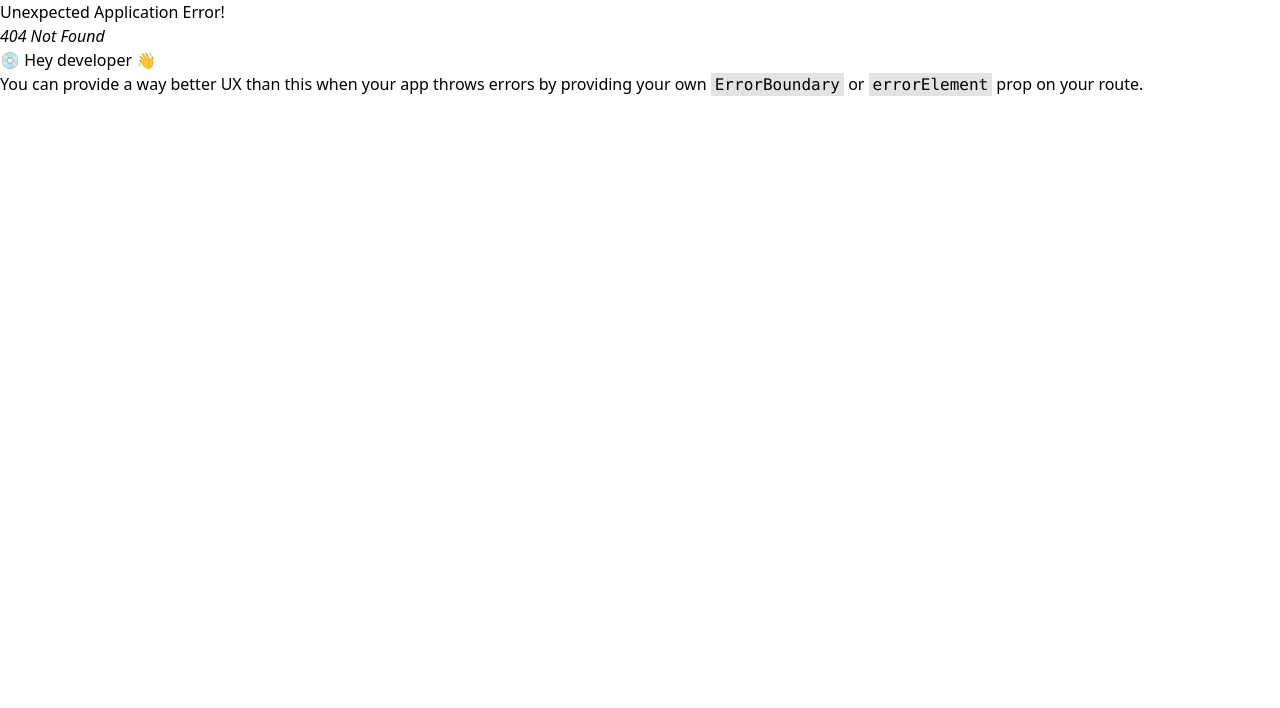
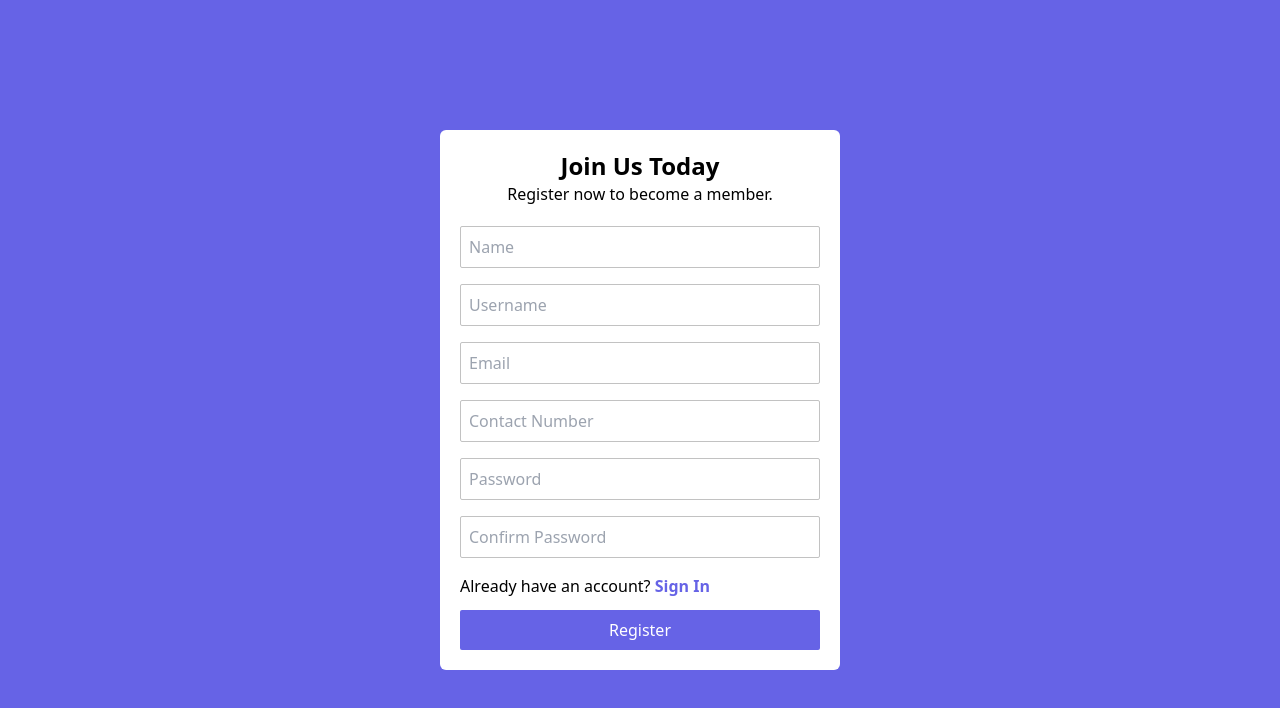
Before and after one commit to birazstha/react-dashboard, a React (Create React App) app: page /signup in a window 1280 px wide. Before the commit this address had no page. Shown: the top 708 px of the page. Built offline with nearby package versions, Linux system fonts and the light colour scheme.

Commit message:
feat: signup adn signin for created

```diff
--- a/src/Route.js
+++ b/src/Route.js
@@ -4,6 +4,8 @@ import Friends from './components/Friends';
 import Dashboard from './components/Dashboard';
 import Master from './components/Master';
 import CategoryList from './pages/categories/index';
+import Signin from './pages/authentication/Signin';
+import Signup from './pages/authentication/Signup';
 
 const router = createBrowserRouter ([
   {
@@ -11,7 +13,7 @@ const router = createBrowserRouter ([
     element: <Master />,
     children: [
       {
-        path: '/',
+        index: true,
         element: <Dashboard />,
       },
       {
@@ -24,6 +26,14 @@ const router = createBrowserRouter ([
       },
     ],
   },
+  {
+    path: '/login',
+    element: <Signin />,
+  },
+  {
+    path: '/signup',
+    element: <Signup />,
+  },
 ]);
 
 export default router;
--- /dev/null
+++ b/src/components/Input.jsx
@@ -0,0 +1,16 @@
+export default function Input({ name, type }) {
+  const formatName = (str) => {
+    return str
+      .replace(/_/g, " ") // Replace underscores with spaces
+      .replace(/\b\w/g, (char) => char.toUpperCase()); // Capitalize the first letter of each word
+  };
+  return (
+    <input
+      type={type ? type : "text"}
+      id={name}
+      name={name}
+      placeholder={formatName(name)}
+      className="border-[1px] border-[#c2c2c2] mb-4 p-2 rounded-sm cursor-pointer focus:border-[#6663e6] focus:outline-none focus:ring-2 focus:ring-[#6663e6]"
+    />
+  );
+}
--- a/src/components/SearchField.jsx
+++ b/src/components/SearchField.jsx
@@ -3,7 +3,7 @@ export default function SearchField(params) {
     <div>
       <input
         type="text"
-        className="p-2 bg-[#ededed] h-[35px] rounded-sm shadow-sm bg-white text-gray-700 placeholder-gray-400 focus:outline-none focus:ring-2 focus:ring-blue-500 focus:border-blue-500"
+        className="p-2 border-1 border-gray-600 h-[35px] rounded-sm shadow-sm  text-gray-700 placeholder-gray-400 focus:outline-none focus:ring-2 focus:ring-blue-500 focus:border-blue-500"
       />
       <button className="bg-green-700 h-[35px] ml-1 w-[40px] border-r-4 border-white rounded-r-md">
         <i className="fa fa-search text-white"></i>
--- /dev/null
+++ b/src/pages/authentication/Signin.jsx
@@ -0,0 +1,35 @@
+import Input from "../../components/Input";
+import { Link } from "react-router-dom";
+
+export default function Signin() {
+  return (
+    <div className="bg-secondary min-h-screen mx-auto flex  justify-center items-center ">
+      <div className="bg-white mx-auto rounded-md p-5 w-[350px]">
+        <div className="flex items-center flex-col mb-5">
+          <h1 className="text-2xl font-bold">Welcome Back!</h1>
+          <p>Login to access your account.</p>
+        </div>
+        <div className="flex flex-col">
+          <Input name="username" />
+          <Input name="password" type="password" />
+
+
+          <p className="mb-3">
+            Don't have an account?{" "}
+            <Link
+              to="/signup"
+              className="text-[#6663e6] font-semibold hover:text-[#333191] duration-200"
+            >
+              Sign Up
+            </Link>
+          </p>
+
+
+          <button className="bg-secondary text-white py-2 rounded-sm">
+            Login
+          </button>
+        </div>
+      </div>
+    </div>
+  );
+}
--- /dev/null
+++ b/src/pages/authentication/Signup.jsx
@@ -0,0 +1,37 @@
+import Input from "../../components/Input";
+import { Link } from "react-router-dom";
+
+export default function Signin() {
+  return (
+    <div className="bg-[#6663e6] min-h-screen mx-auto flex  justify-center items-center ">
+      <div className="bg-white mx-auto rounded-md p-5 w-[400px]">
+        <div className="flex items-center flex-col mb-5">
+          <h1 className="text-2xl font-bold">Join Us Today</h1>
+          <p>Register now to become a member. </p>
+        </div>
+        <div className="flex flex-col">
+          <Input name="name" />
+          <Input name="username" />
+          <Input name="email" type="email" />
+          <Input name="contact_number" type="number" />
+          <Input name="password" type="password" />
+          <Input name="confirm_password" type="password" />
+
+          <p className="mb-3">
+            Already have an account?{" "}
+            <Link
+              to="/login"
+              className="text-secondary font-semibold hover:text-[#333191] duration-200"
+            >
+              Sign In
+            </Link>
+          </p>
+
+          <button className="bg-[#6663e6] text-white py-2 rounded-sm">
+            Register
+          </button>
+        </div>
+      </div>
+    </div>
+  );
+}
--- a/tailwind.config.js
+++ b/tailwind.config.js
@@ -2,7 +2,12 @@
 module.exports = {
   content: ['./src/**/*.{js,jsx,ts,tsx}'],
   theme: {
-    extend: {},
+    extend: {
+      colors: {
+        primary: '#ed3b50',
+        secondary: '#6663e6',
+      },
+    },
   },
   plugins: [],
 };
```
